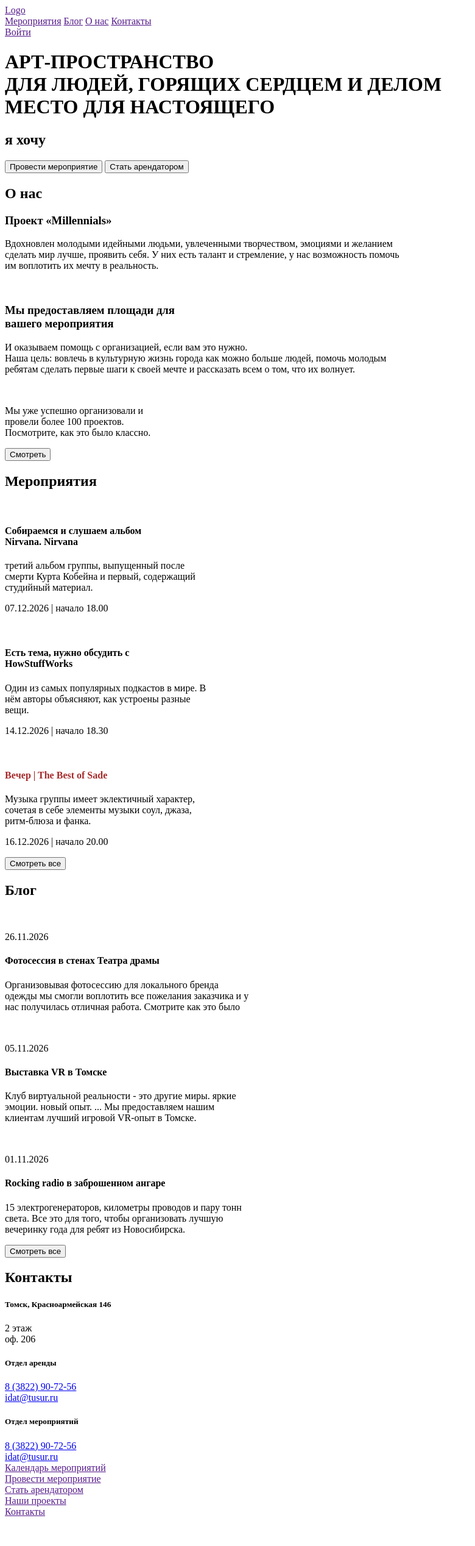
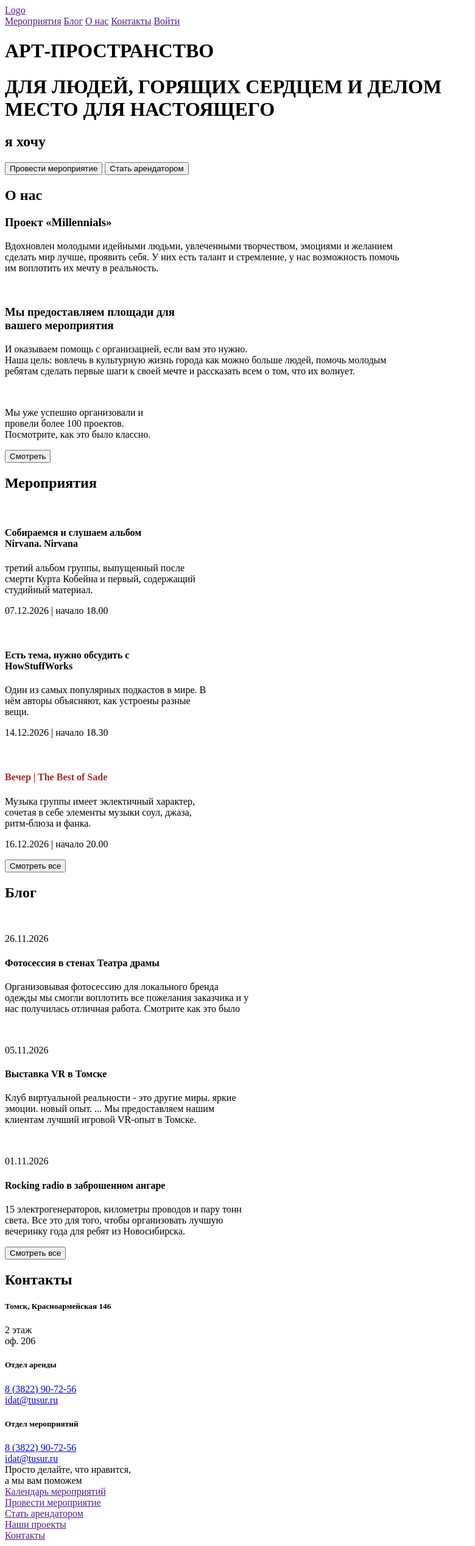
Before and after one commit to danyakaof-del/danyakaof-del.github.io, a plain HTML site: page index.html in a window 1280 px wide. Shown: the whole page at 61% size, without its empty margins (0-780 px from the left). Before the commit the page ends 2497 px from the top, so only its background shows below. Drawn offline with Linux system fonts and the light colour scheme.

Commit message:
Refactor header and add new text section
Removed duplicate sign-in link and updated header structure with new titles. Added a new text section at the bottom of the home page.

```diff
--- a/index.html
+++ b/index.html
@@ -16,9 +16,9 @@
             <a href="" class="page-header__nav-link">Блог</a>
             <a href="" class="page-header__nav-link">О нас</a>
             <a href="" class="page-header__nav-link">Контакты</a>
+            <a href="" class="page-header__sign-in">Войти</a>
         </div>
 
-        <a href="" class="page-header__sign-in">Войти</a>
 
     </header>
 
@@ -28,7 +28,8 @@
 
             <header class="page-main__header home__header">
 
-                <h1 class="page-main__header--title">АРТ-ПРОСТРАНСТВО <br> ДЛЯ ЛЮДЕЙ, ГОРЯЩИХ СЕРДЦЕМ И ДЕЛОМ <br> МЕСТО ДЛЯ НАСТОЯЩЕГО</h1>
+                <h1 class="page-main__header--title1">АРТ-ПРОСТРАНСТВО </h1>
+                <h1 class="page-main__header--title2">ДЛЯ ЛЮДЕЙ, ГОРЯЩИХ СЕРДЦЕМ И ДЕЛОМ <br> МЕСТО ДЛЯ НАСТОЯЩЕГО</h1>
 
                 <div class="offers__btns">
                     <h2 class="offers--title">я хочу</h2>
@@ -173,6 +174,12 @@
 
             </section>
 
+            <div class="home__text">
+                <span>Просто делайте, что нравится,</span> <br>
+                <span>а мы вам поможем</span>
+            </div>
+
+
         </div>
 
     </main>
```
